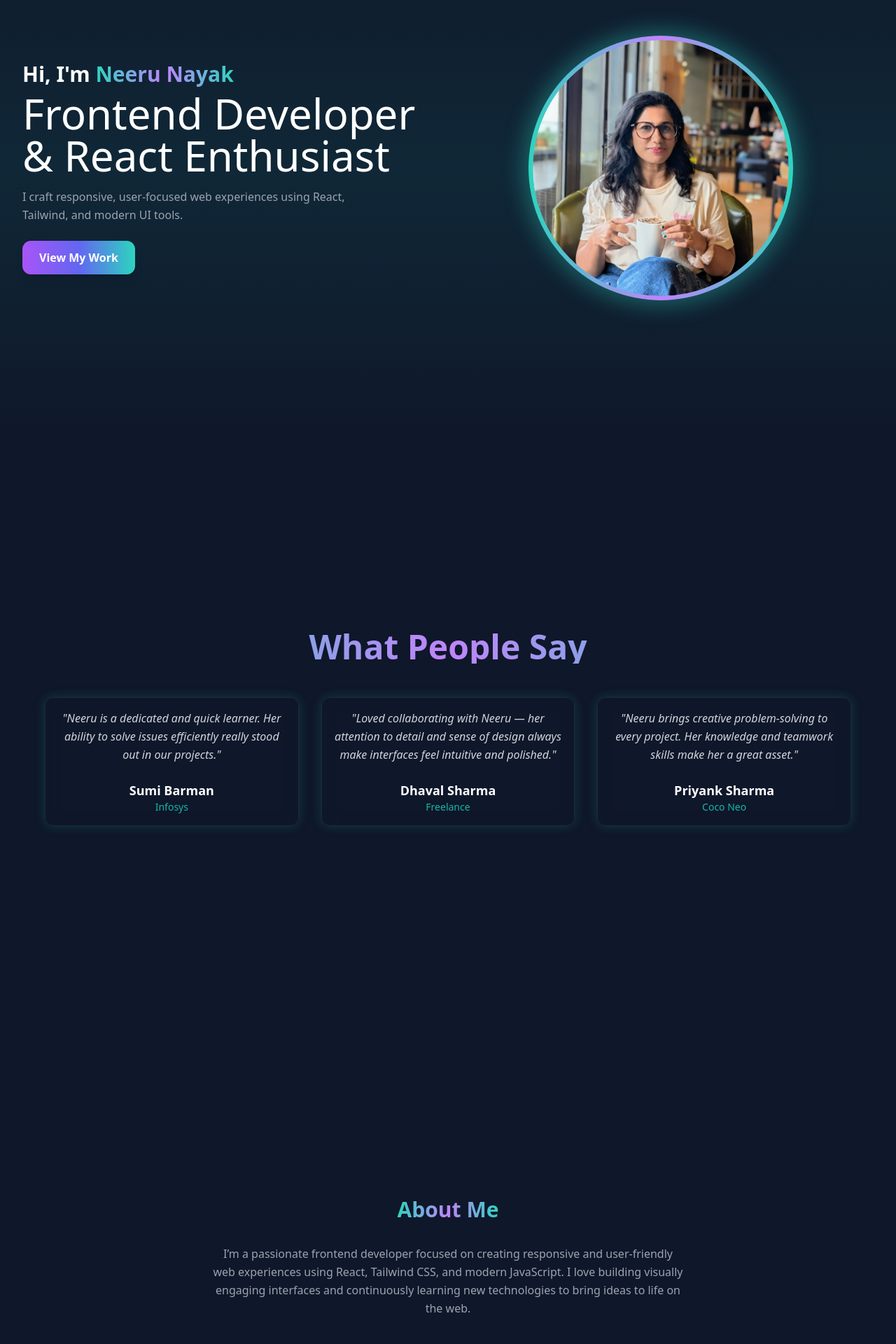
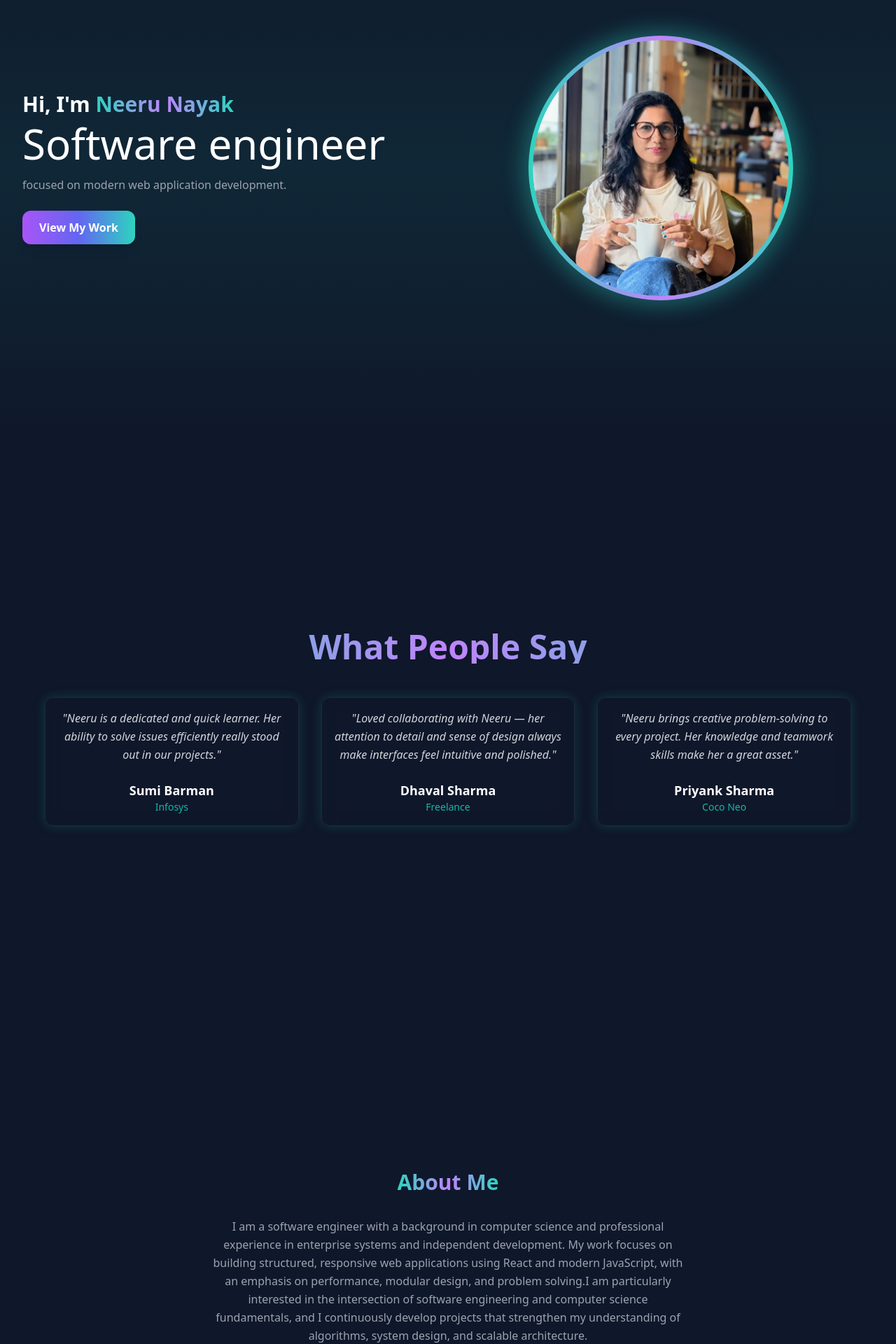
Before and after one commit to IamNeu/My-Portfolio, a React (Vite) app: page / in a window 1280 px wide. Shown: the part 160-2080 px from the top of the page at 70% size. Built offline with nearby package versions, Linux system fonts and the light colour scheme.

Commit message:
updated About section and Hero

```diff
--- a/src/components/About.jsx
+++ b/src/components/About.jsx
@@ -24,10 +24,12 @@ const About = () => {
         transition={{ duration: 1 }}
         className="max-w-2xl text-gray-400 leading-relaxed text-center mb-10"
       >
-        I’m a passionate frontend developer focused on creating responsive and
-        user-friendly web experiences using React, Tailwind CSS, and modern
-        JavaScript. I love building visually engaging interfaces and continuously
-        learning new technologies to bring ideas to life on the web.
+        I am a software engineer with a background in computer science and professional experience in enterprise systems and independent development.
+        My work focuses on building structured, responsive web applications using React and modern JavaScript, with an emphasis on performance, modular design,
+        and problem solving.I am particularly interested in the intersection of software engineering and computer science fundamentals, and I continuously
+        develop projects that strengthen my understanding of algorithms,
+        system design, and scalable architecture.
+
       </motion.p>
 
       {/* Resume Button */}
--- a/src/components/Hero.jsx
+++ b/src/components/Hero.jsx
@@ -30,11 +30,10 @@ className="min-h-screen pt-24 md:pt-0 flex flex-col-reverse md:flex-row items-ce
 </h1>
 
         <h2 className="text-xl sm:text-6xl text-white-400 mb-4">
-          Frontend Developer & React Enthusiast
+          Software engineer
         </h2>
         <p className="max-w-lg text-gray-400 mb-6 leading-relaxed">
-          I craft responsive, user-focused web experiences using React,
-          Tailwind, and modern UI tools.
+          focused on modern web application development.
         </p>
 
         <motion.a
```
Also changed, not shown: 1 other file (tests, documents, lock files or other folders).
